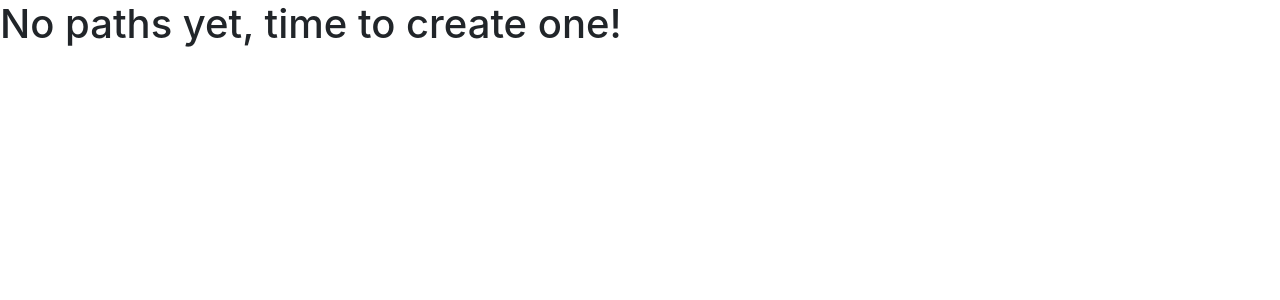
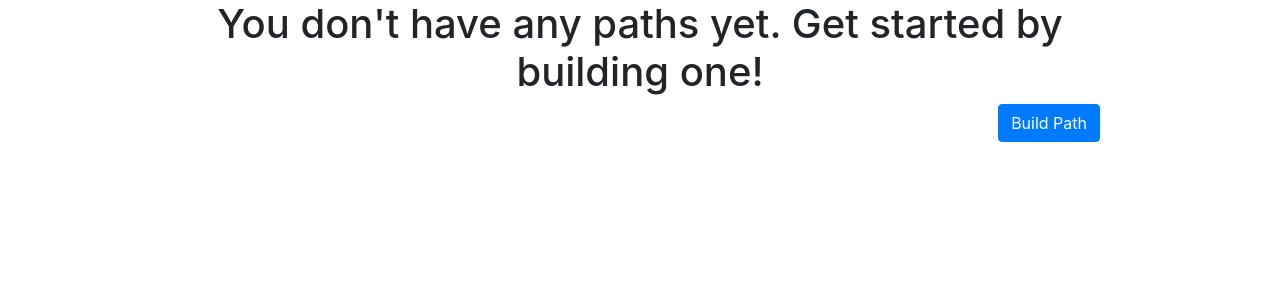
Before and after one commit to nickcook530/learnpath, a Flask app: page / in a window 1280 px wide. Shown: the part 56-356 px from the top of the page. Run offline with Flask 2, Linux system fonts and the light colour scheme; the visitor is signed in with stand-in values (Sample User, id 1); data comes from the database, SQL or seed files in the repository; data that the repository does not hold is empty; parts of the project's set-up code (start-up, migrations or seed data) failed here and were passed over; some libraries are stand-ins or nearby versions.

Commit message:
styling and started modal for creating path

```diff
--- a/app_package/routes.py
+++ b/app_package/routes.py
@@ -9,7 +9,7 @@ def home():
     paths = []
     if current_user.is_authenticated:
         paths = Path.query.filter_by(user_id=current_user.id).all()
-    return render_template("homescreen.html", paths=paths)
+    return render_template("homescreen.html", paths=paths, current_user=current_user)
 
 @app.route('/<user_id>/paths/<path_id>')
 def path(user_id, path_id):
--- a/app_package/templates/base.html
+++ b/app_package/templates/base.html
@@ -42,7 +42,7 @@
       </div>
     </nav>
 
-    <div class="float-right">
+    <div class="float-none">
     {% with messages = get_flashed_messages(with_categories=true) %}
       {% if messages %}
         <ul class="flash">
@@ -57,6 +57,27 @@
     <!-- Your page content -->
     {% block content %}{% endblock %}
 
+    <!-- Modal -->
+    <div class="modal fade" id="buildPath" tabindex="-1" role="dialog" aria-labelledby="buildPathLabel" aria-hidden="true">
+      <div class="modal-dialog" role="document">
+        <div class="modal-content">
+          <div class="modal-header">
+            <h5 class="modal-title" id="buildPathLabel">New Path</h5>
+            <button type="button" class="close" data-dismiss="modal" aria-label="Close">
+              <span aria-hidden="true">&times;</span>
+            </button>
+          </div>
+          <div class="modal-body">
+            ...
+          </div>
+          <div class="modal-footer">
+            <button type="button" class="btn btn-secondary" data-dismiss="modal">Cancel</button>
+            <button type="button" class="btn btn-primary">Save</button>
+          </div>
+        </div>
+      </div>
+    </div>
+
     {% block scripts %}
     <!-- Optional JavaScript -->
     {{ bootstrap.load_js() }}
--- a/app_package/templates/homescreen.html
+++ b/app_package/templates/homescreen.html
@@ -1,14 +1,42 @@
 {% extends "base.html" %}
 
 {% block content %}
+<div class="container">
+    {% if current_user.is_authenticated %}
+        <div class="row">
+            <div class="col-10 mx-auto text-center">
                 {% if paths %}
-        <h1> My Paths </h1>
+                    <h1> My Paths: </h1>
+                {% else %}
+                    <h1> You don't have any paths yet. Get started by building one! </h1>
+                {% endif %}
+            </div>
+        </div>
+        <div class="row">
+            <div class="col-6 mx-auto">
+                {% if paths %}
                     <ol>
                     {% for path in paths %}
                        <li><a href="{{ url_for('path', user_id=current_user.id, path_id=path.id) }}">{{ path.name }}</a></li>
                     {% endfor %}
                     </ol>
+                {% endif %}
+            </div>
+        </div>
+        <div class="row">
+            <div class="col-10 mx-auto">
+                <!-- Button trigger modal -->
+                <button type="button" class="btn btn-primary float-right" data-toggle="modal" data-target="#buildPath">
+                  Build Path
+                </button>
+            </div>
+        </div>
     {% else %}
-        <h1> No paths yet, time to create one! </h1>
+        <div class="row">
+            <div class="col-10 mx-auto text-center">
+                <h1> Log in to create your own path! </h1>
+            </div>
+        </div>
     {% endif %}
+</div>
 {% endblock %}
```
Lines whose indentation alone changed are shown as unchanged.
